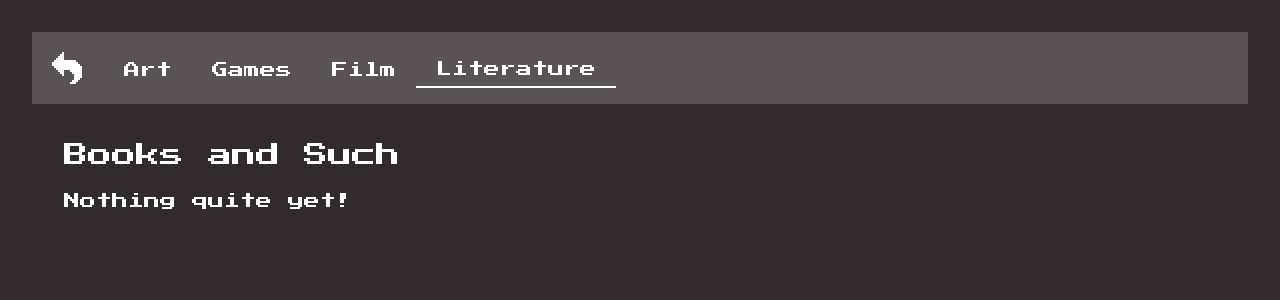
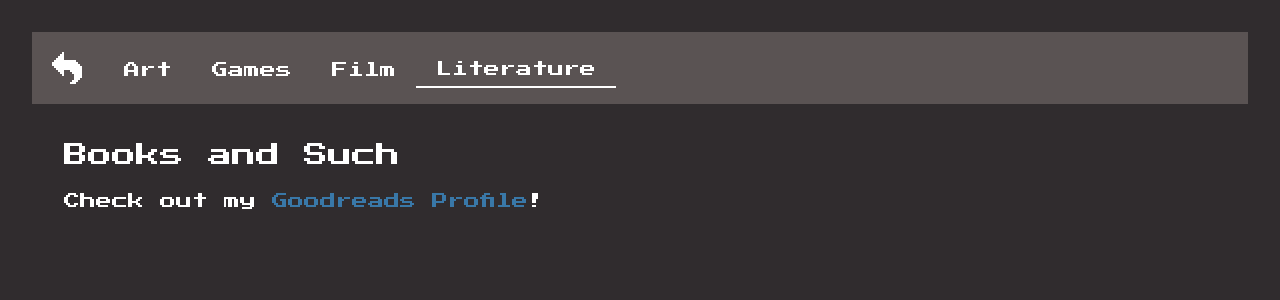
Before and after one commit to TomatoToaster/Website, a React app: page /interests/literature in a window 1280 px wide. Shown: the top 300 px of the page. Built offline with nearby package versions, Linux system fonts and the light colour scheme.

Commit message:
Add links for Film and Literautre sections

```diff
--- a/src/components/Interests/Film.jsx
+++ b/src/components/Interests/Film.jsx
@@ -1,11 +1,10 @@
 import React, { Component,Fragment } from 'react';
-
 class Film extends Component {
   render() {
     return (
       <Fragment>
         <h2>Film</h2>
-        <p>Nothing quite yet!</p>
+        <p>Check out my <a href='https://letterboxd.com/tomatotoaster/'>letterboxd</a>! I don't update it too much though :(</p>
       </Fragment>
     );
   }
--- a/src/components/Interests/Literature.jsx
+++ b/src/components/Interests/Literature.jsx
@@ -5,7 +5,7 @@ class Literature extends Component {
     return (
       <Fragment>
         <h2>Books and Such</h2>
-        <p>Nothing quite yet!</p>
+        <p>Check out my <a href='https://www.goodreads.com/user/show/139135403-tomatotoaster'>Goodreads Profile</a>!</p>
       </Fragment>
     );
   }
```
